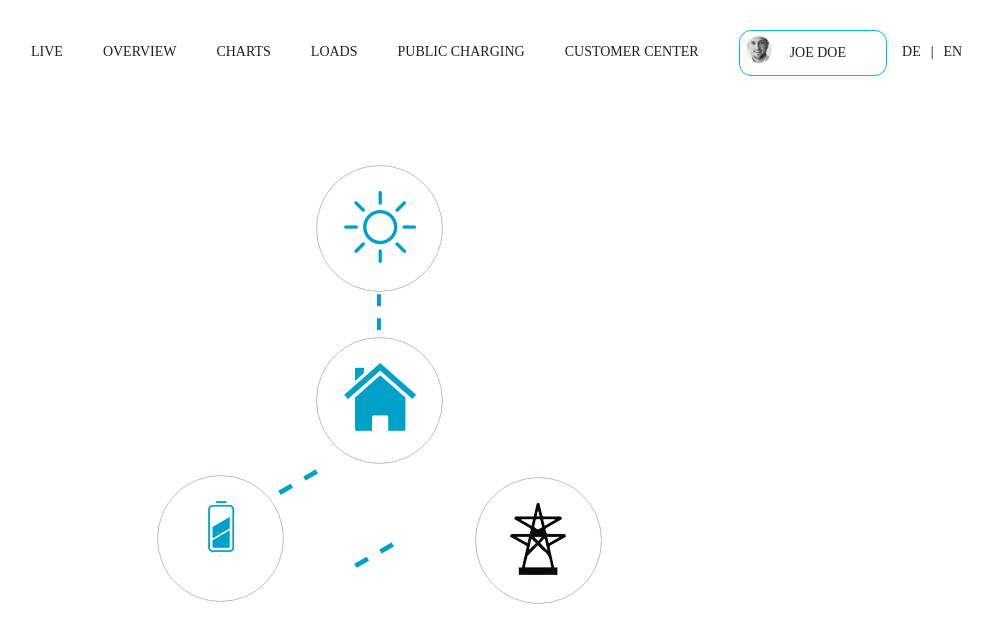
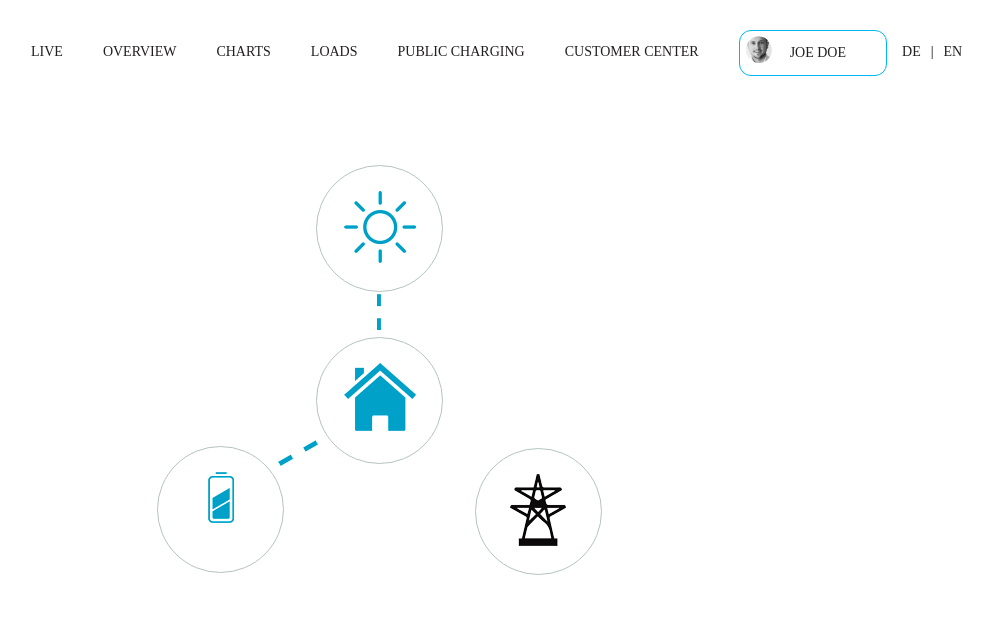
Before and after one commit to koshay90/it, a plain HTML site: page new projekt/index.html in a window 1280 px wide. Shown: the whole page, without its empty margins (54-1046 px from the left). Drawn offline with nearby package versions, Linux system fonts and the light colour scheme.

Commit message:
Add files via upload

```diff
--- a/new projekt/css/style.css
+++ b/new projekt/css/style.css
@@ -382,10 +382,3 @@ ul .language li a {
     top: -278px;
     left: -38px;
 }
-.Circle_box_big2:after{
-    content: url(../images/line_left.png);
-    z-index: 3;
-    position: relative;
-    top: 78px;
-    left: 38px;
-}
--- a/new projekt/index.html
+++ b/new projekt/index.html
@@ -48,7 +48,6 @@
                             <div class="row">
                                 <div class="col-md-3"></div>
                                 <div class="col-md-6">
-
                                     <div class="Circle_box_big ">
                                         <div class="Circle_box Circle_box_head ">
                                             <a class="hide" href="#!">
@@ -58,9 +57,7 @@
                                                 <p>400 W</p>
                                                 <p class="last_p">production</p>
                                             </div>
-
                                         </div>
-                                        <div class="Circle_box_big2">
                                         <div class="Circle_box">
                                             <a class="hide" href="#!">
                                                 <img src="images/home_bly.png" alt="home_bly">
@@ -69,10 +66,7 @@
                                                 <p>340 W</p>
                                                 <p class="last_p">consumption</p>
                                             </div>
-
                                         </div>
-                                        </div>
-
                                         <div class="Circle_box Circle_box_left">
                                             <a class="hide" href="#!">
                                                 <img src="images/elektro_grid.png" alt="elektro_grid">
```
Lines whose indentation alone changed are shown as unchanged.
